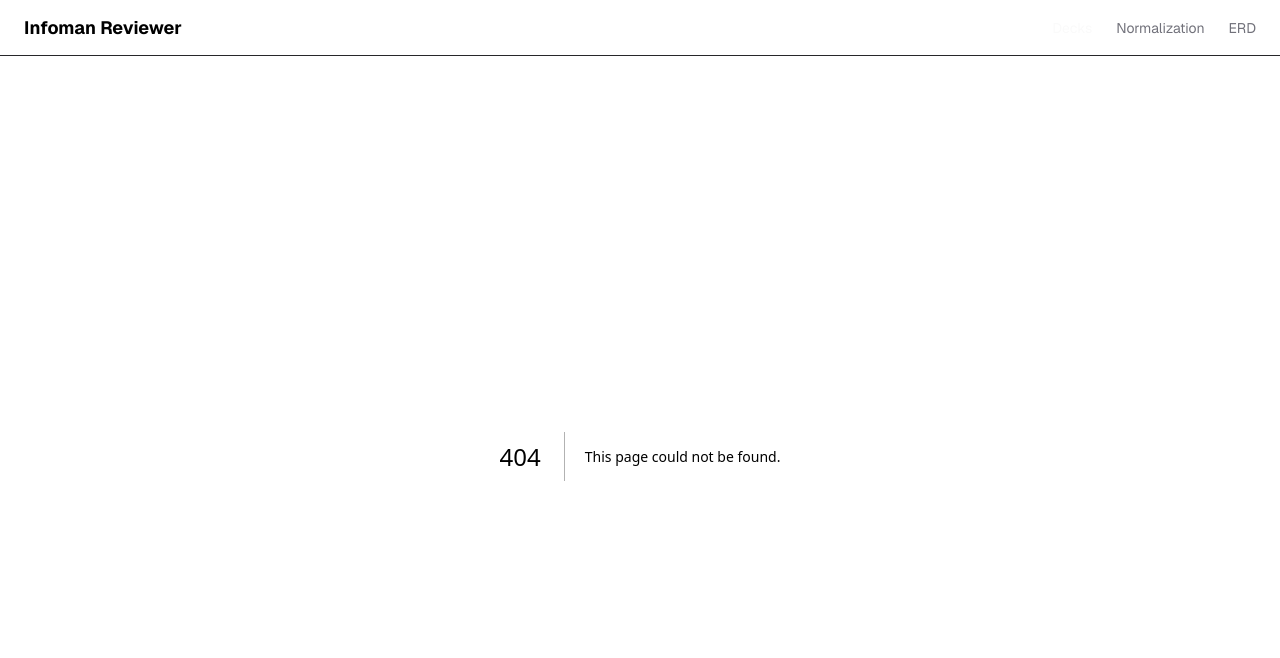
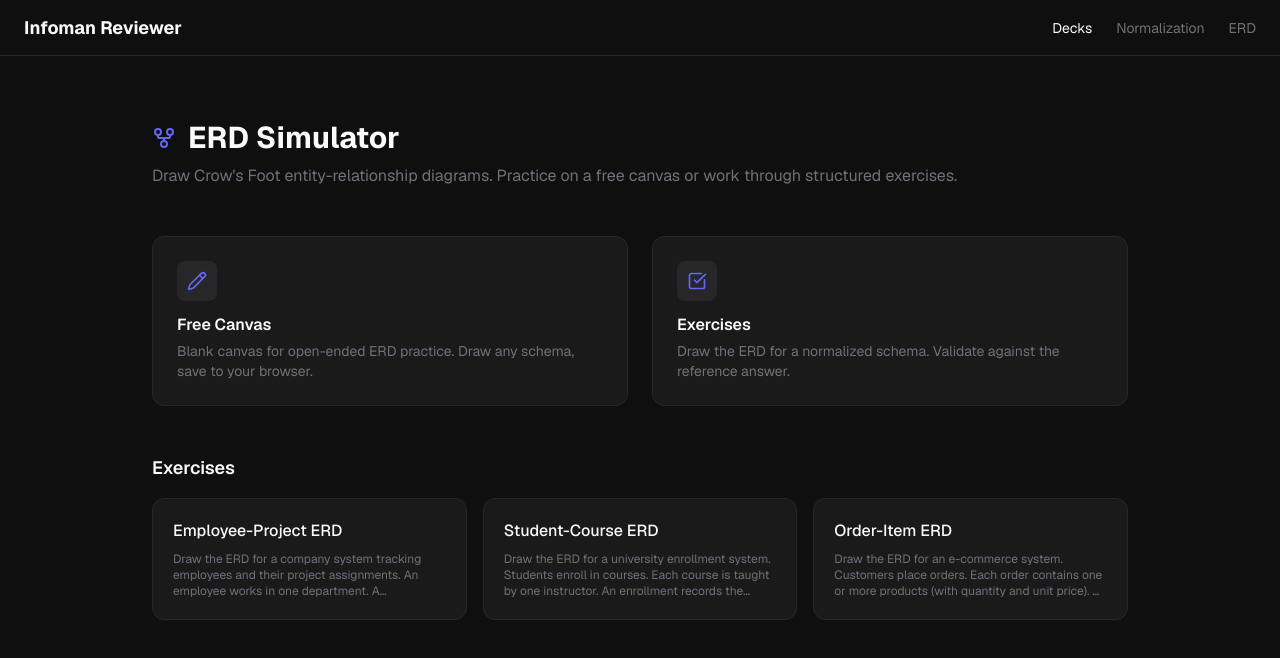
Before and after one commit to znrfrnz/meowmalize, a Next.js app: page /erd in a window 1280 px wide. Before the commit this address had no page. Shown: the top 658 px of the page. Built offline with nearby package versions, Linux system fonts and the light colour scheme.

Commit message:
feat(04-03): ERD route pages - mode selector, free canvas, exercise wizard

```diff
--- /dev/null
+++ b/src/app/erd/[exerciseId]/page.tsx
@@ -0,0 +1,14 @@
+import { getErdExercise } from '@/data/erdExercises'
+import { ErdExerciseWizard } from '@/components/erd/ErdExerciseWizard'
+import { notFound } from 'next/navigation'
+
+export default async function ErdExercisePage({
+  params,
+}: {
+  params: Promise<{ exerciseId: string }>
+}) {
+  const { exerciseId } = await params
+  const exercise = getErdExercise(exerciseId)
+  if (!exercise) notFound()
+  return <ErdExerciseWizard exercise={exercise} />
+}
--- /dev/null
+++ b/src/app/erd/draw/page.tsx
@@ -0,0 +1,10 @@
+'use client'
+import { ERDCanvas } from '@/components/erd/ERDCanvas'
+
+export default function ERDDrawPage() {
+  return (
+    <div className="h-[calc(100vh-4rem)] w-full">
+      <ERDCanvas />
+    </div>
+  )
+}
--- /dev/null
+++ b/src/app/erd/page.tsx
@@ -0,0 +1,62 @@
+import Link from 'next/link'
+import { erdExercises } from '@/data/erdExercises'
+import { GitFork, Pencil, CheckSquare } from 'lucide-react'
+
+export default function ERDPage() {
+  return (
+    <div className="max-w-5xl mx-auto px-6 py-16">
+      <div className="flex items-center gap-3 mb-2">
+        <GitFork size={24} className="text-[#6366f1]" />
+        <h1 className="text-3xl font-bold">ERD Simulator</h1>
+      </div>
+      <p className="text-[#71717a] mb-12">
+        Draw Crow&apos;s Foot entity-relationship diagrams. Practice on a free canvas or work through structured exercises.
+      </p>
+
+      {/* Mode cards */}
+      <div className="grid grid-cols-1 lg:grid-cols-2 gap-6 mb-12">
+        <Link
+          href="/erd/draw"
+          className="border border-[#27272a] rounded-xl p-6 bg-[#1a1a1a] flex flex-col gap-3 hover:-translate-y-0.5 hover:border-[#6366f1]/50 transition-all"
+        >
+          <div className="w-10 h-10 rounded-lg bg-[#27272a] flex items-center justify-center">
+            <Pencil size={20} className="text-[#6366f1]" />
+          </div>
+          <div>
+            <h2 className="font-semibold text-[#fafafa] mb-1">Free Canvas</h2>
+            <p className="text-sm text-[#71717a]">
+              Blank canvas for open-ended ERD practice. Draw any schema, save to your browser.
+            </p>
+          </div>
+        </Link>
+
+        <div className="border border-[#27272a] rounded-xl p-6 bg-[#1a1a1a] flex flex-col gap-3">
+          <div className="w-10 h-10 rounded-lg bg-[#27272a] flex items-center justify-center">
+            <CheckSquare size={20} className="text-[#6366f1]" />
+          </div>
+          <div>
+            <h2 className="font-semibold text-[#fafafa] mb-1">Exercises</h2>
+            <p className="text-sm text-[#71717a]">
+              Draw the ERD for a normalized schema. Validate against the reference answer.
+            </p>
+          </div>
+        </div>
+      </div>
+
+      {/* Exercise list */}
+      <h2 className="text-lg font-semibold mb-4">Exercises</h2>
+      <div className="grid grid-cols-1 lg:grid-cols-3 gap-4">
+        {erdExercises.map((exercise) => (
+          <Link
+            key={exercise.id}
+            href={`/erd/${exercise.id}`}
+            className="border border-[#27272a] rounded-xl p-5 bg-[#1a1a1a] hover:-translate-y-0.5 hover:border-[#6366f1]/50 transition-all"
+          >
+            <h3 className="font-medium text-[#fafafa] mb-2">{exercise.title}</h3>
+            <p className="text-xs text-[#71717a] line-clamp-3">{exercise.description}</p>
+          </Link>
+        ))}
+      </div>
+    </div>
+  )
+}
--- /dev/null
+++ b/src/components/erd/ErdExerciseWizard.tsx
@@ -0,0 +1,149 @@
+'use client'
+import { useState, useCallback } from 'react'
+import { ERDCanvas } from './ERDCanvas'
+import { useErdStore } from '@/stores/erdStore'
+import { compareErd } from '@/lib/erdValidator'
+import type { ErdExercise, ErdValidationResult, ErdAnswer, ErdAttributeRole, ErdCardinality } from '@/types'
+import type { Node, Edge } from '@xyflow/react'
+import { CheckCircle, XCircle, RotateCcw } from 'lucide-react'
+
+interface ErdExerciseWizardProps {
+  exercise: ErdExercise
+}
+
+// Convert React Flow Node[] + Edge[] to ErdAnswer for comparison
+function toErdAnswer(nodes: Node[], edges: Edge[]): ErdAnswer {
+  const entities = nodes
+    .filter((n) => n.type === 'entityNode')
+    .map((n) => ({
+      id: n.id,
+      tableName: (n.data.tableName as string) ?? '',
+      attributes: (
+        (n.data.attributes as { id: string; name: string; role: ErdAttributeRole }[]) ?? []
+      ).map((a) => ({
+        id: a.id,
+        name: a.name,
+        role: a.role,
+      })),
+    }))
+  const relationships = edges.map((e) => ({
+    id: e.id,
+    sourceEntityId: e.source,
+    targetEntityId: e.target,
+    sourceCardinality:
+      ((e.data as Record<string, unknown>)?.sourceCardinality as ErdCardinality) ?? 'mandatory-one',
+    targetCardinality:
+      ((e.data as Record<string, unknown>)?.targetCardinality as ErdCardinality) ?? 'mandatory-many',
+    sourceLabel: (e.data as Record<string, unknown>)?.sourceLabel as string | undefined,
+    targetLabel: (e.data as Record<string, unknown>)?.targetLabel as string | undefined,
+  }))
+  return { entities, relationships }
+}
+
+export function ErdExerciseWizard({ exercise }: ErdExerciseWizardProps) {
+  const { nodes, edges, clearCanvas } = useErdStore()
+  const [validationResult, setValidationResult] = useState<ErdValidationResult | null>(null)
+
+  const handleCheckAnswer = useCallback(() => {
+    const studentAnswer = toErdAnswer(nodes, edges)
+    const result = compareErd(studentAnswer, exercise.referenceAnswer)
+    setValidationResult(result)
+  }, [nodes, edges, exercise.referenceAnswer])
+
+  const handleReset = useCallback(() => {
+    clearCanvas()
+    setValidationResult(null)
+  }, [clearCanvas])
+
+  // Build validation overlay map: elementId → status
+  const validationOverlay = validationResult
+    ? new Map<string, 'correct' | 'incorrect' | 'extra'>([
+        ...validationResult.entityResults.map(
+          (e) => [e.entityId, e.status] as [string, 'correct' | 'incorrect' | 'extra']
+        ),
+        ...validationResult.relationshipResults.map(
+          (r) => [r.relationshipId, r.status] as [string, 'correct' | 'incorrect' | 'extra']
+        ),
+      ])
+    : undefined
+
+  const correctCount = validationResult
+    ? validationResult.entityResults.filter((e) => e.status === 'correct').length +
+      validationResult.relationshipResults.filter((r) => r.status === 'correct').length
+    : 0
+  const totalCount = validationResult
+    ? validationResult.entityResults.length + validationResult.relationshipResults.length
+    : 0
+
+  return (
+    <div className="flex flex-col h-[calc(100vh-4rem)]">
+      {/* Exercise header */}
+      <div className="px-6 py-4 border-b border-[#27272a] bg-[#0f0f0f] flex items-start justify-between gap-4 flex-shrink-0">
+        <div className="max-w-2xl">
+          <h1 className="text-lg font-semibold text-[#fafafa] mb-1">{exercise.title}</h1>
+          <p className="text-sm text-[#71717a]">{exercise.description}</p>
+        </div>
+        <div className="flex items-center gap-2 flex-shrink-0">
+          <button
+            onClick={handleReset}
+            className="flex items-center gap-1.5 px-3 py-1.5 text-xs text-[#71717a] border border-[#27272a] rounded-lg hover:border-[#71717a] transition-colors"
+          >
+            <RotateCcw size={13} /> Reset
+          </button>
+          <button
+            onClick={handleCheckAnswer}
+            className="flex items-center gap-1.5 px-4 py-1.5 text-sm bg-[#6366f1] hover:bg-[#4f52c7] text-white rounded-lg transition-colors font-medium"
+          >
+            Check Answer
+          </button>
+        </div>
+      </div>
+
+      {/* Validation result banner */}
+      {validationResult && (
+        <div
+          className={`px-6 py-3 border-b flex items-center gap-3 flex-shrink-0 ${
+            validationResult.isFullyCorrect
+              ? 'bg-[#22c55e]/10 border-[#22c55e]/40'
+              : 'bg-[#ef4444]/10 border-[#ef4444]/40'
+          }`}
+        >
+          {validationResult.isFullyCorrect ? (
+            <CheckCircle size={16} className="text-[#22c55e]" />
+          ) : (
+            <XCircle size={16} className="text-[#ef4444]" />
+          )}
+          <span
+            className={`text-sm font-medium ${
+              validationResult.isFullyCorrect ? 'text-[#22c55e]' : 'text-[#ef4444]'
+            }`}
+          >
+            {validationResult.isFullyCorrect
+              ? 'Correct! All entities, attributes, and relationships match the reference answer.'
+              : `${correctCount} of ${totalCount} elements correct. Review highlighted items.`}
+          </span>
+
+          {/* Legend for diff overlay */}
+          {!validationResult.isFullyCorrect && (
+            <div className="ml-auto flex items-center gap-3 text-xs">
+              <span className="flex items-center gap-1 text-[#22c55e]">
+                <span className="w-2 h-2 rounded-full bg-[#22c55e] inline-block" /> Correct
+              </span>
+              <span className="flex items-center gap-1 text-[#ef4444]">
+                <span className="w-2 h-2 rounded-full bg-[#ef4444] inline-block" /> Incorrect/Missing
+              </span>
+              <span className="flex items-center gap-1 text-[#f59e0b]">
+                <span className="w-2 h-2 rounded-full bg-[#f59e0b] inline-block" /> Extra
+              </span>
+            </div>
+          )}
+        </div>
+      )}
+
+      {/* Canvas */}
+      <div className="flex-1 min-h-0">
+        <ERDCanvas validationOverlay={validationOverlay} />
+      </div>
+    </div>
+  )
+}
```
